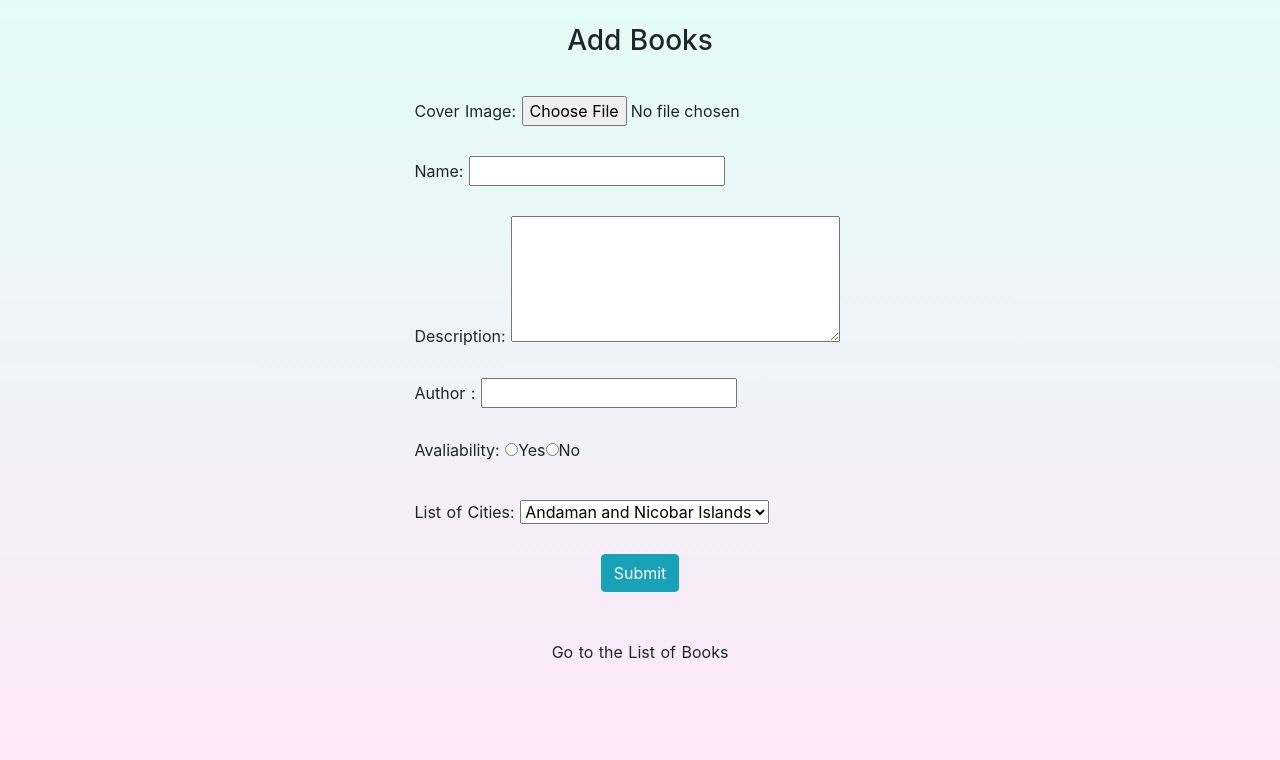
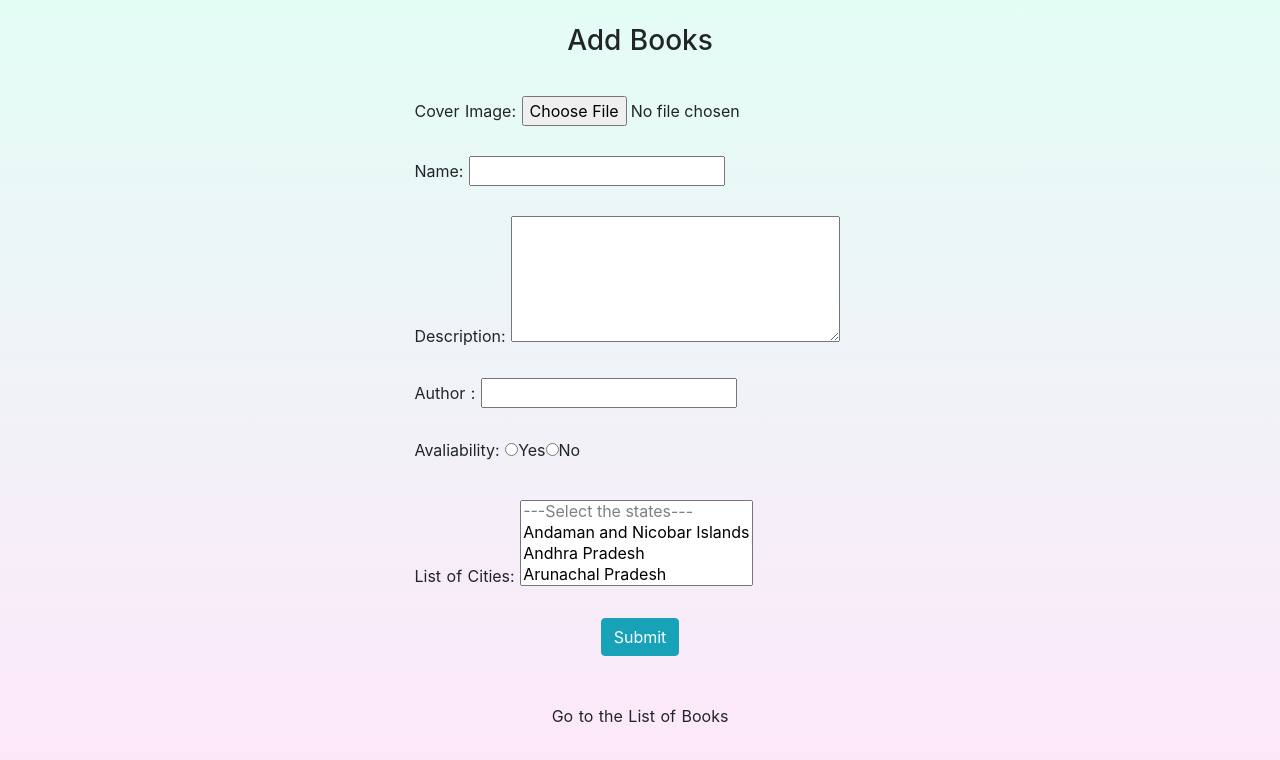
Before and after one commit to hiwanis/Book-Listing, a Nuxt app: page /addBooks in a window 1280 px wide. Shown: the top 760 px of the page. Built offline with nearby package versions, Linux system fonts and the light colour scheme.

Commit message:
your mess\age

```diff
--- /dev/null
+++ b/components/author.vue
@@ -0,0 +1,5 @@
+<template>
+    <div>
+        <li>Author : <input type="text" name="" id="" /> </li>
+    </div>
+</template>
--- /dev/null
+++ b/components/available.vue
@@ -0,0 +1,9 @@
+<template>
+    <div class="details">
+        <li>Avaliability: <input type="radio" name="available" value="yes">
+            <label for="yes">Yes</label>
+            <input type="radio" name="available" value="no">
+            <label for="no">No</label>
+        </li>
+    </div>
+</template>
--- /dev/null
+++ b/components/coverimg.vue
@@ -0,0 +1,5 @@
+<template>
+    <div class="book-cover">
+        <li>Cover Image: {{ cname }} <input type="file" name="myImage" accept="image/x-png,image/gif,image/jpeg" /></li>
+    </div>
+</template>
--- /dev/null
+++ b/components/description.vue
@@ -0,0 +1,5 @@
+<template>
+    <div>
+        <li>Description: <textarea name="description" id="" cols="30" rows="5"></textarea> </li>
+    </div>
+</template>
--- /dev/null
+++ b/components/heading.vue
@@ -0,0 +1,5 @@
+<template>
+    <div class="text-center mt-4">
+        <h3>Add Books</h3>
+    </div>
+</template>
--- /dev/null
+++ b/components/name.vue
@@ -0,0 +1,5 @@
+<template>
+    <div>
+        <li>Name: <input type="text" name="" id="" /> </li>
+    </div>
+</template>
--- /dev/null
+++ b/components/stateList.vue
@@ -0,0 +1,44 @@
+<template>
+    <div class="select-state">
+        <li>List of Cities:
+            <select name="stateList" multiple>
+                <option value="disable" disabled>---Select the states---</option>
+                <option value="Andaman and Nicobar Islands">Andaman and Nicobar Islands</option>
+                <option value="Andhra Pradesh">Andhra Pradesh</option>
+                <option value="Arunachal Pradesh">Arunachal Pradesh</option>
+                <option value="Assam">Assam</option>
+                <option value="Bihar">Bihar</option>
+                <option value="Chandigarh">Chandigarh</option>
+                <option value="Chhattisgarh">Chhattisgarh</option>
+                <option value="Dadra and Nagar Haveli">Dadra and Nagar Haveli</option>
+                <option value="Daman and Diu">Daman and Diu</option>
+                <option value="Delhi">Delhi</option>
+                <option value="Goa">Goa</option>
+                <option value="Gujarat">Gujarat</option>
+                <option value="Haryana">Haryana</option>
+                <option value="Himachal Pradesh">Himachal Pradesh</option>
+                <option value="Jammu and Kashmir">Jammu and Kashmir</option>
+                <option value="Jharkhand">Jharkhand</option>
+                <option value="Karnataka">Karnataka</option>
+                <option value="Kerala">Kerala</option>
+                <option value="Lakshadweep">Lakshadweep</option>
+                <option value="Madhya Pradesh">Madhya Pradesh</option>
+                <option value="Maharashtra">Maharashtra</option>
+                <option value="Manipur">Manipur</option>
+                <option value="Meghalaya">Meghalaya</option>
+                <option value="Mizoram">Mizoram</option>
+                <option value="Nagaland">Nagaland</option>
+                <option value="Orissa">Orissa</option>
+                <option value="Pondicherry">Pondicherry</option>
+                <option value="Punjab">Punjab</option>
+                <option value="Rajasthan">Rajasthan</option>
+                <option value="Sikkim">Sikkim</option>
+                <option value="Tamil Nadu">Tamil Nadu</option>
+                <option value="Tripura">Tripura</option>
+                <option value="Uttaranchal">Uttaranchal</option>
+                <option value="Uttar Pradesh">Uttar Pradesh</option>
+                <option value="West Bengal">West Bengal</option>
+            </select>
+        </li>
+    </div>
+</template>
--- a/pages/addBooks.vue
+++ b/pages/addBooks.vue
@@ -1,62 +1,17 @@
 <template>
   <div class="addBooks">
     <div class="container">
-      <div class="text-center mt-4">
-        <h3>Add Books</h3>
-      </div>
+      <heading/>
       <form>
         <div class="d-flex flex-row justify-content-center">
           <div class="bookItems">
             <ul class="list-unstyled">
-              <li>Cover Image: {{ cname }} <input type="file" name="myImage" accept="image/x-png,image/gif,image/jpeg" /> </li>
-              <li>Name: {{ name }} <input type="text" name="" id="" /> </li>
-              <li>Description: {{ description }} <textarea name="description" id="" cols="30" rows="5"></textarea> </li>
-              <li>Author {{ author }}: <input type="text" name="" id="" /> </li>
-              <li>Avaliability: {{avaliability}} <input type="radio" name="available" value="yes">
-                <label for="yes">Yes</label>
-                <input type="radio" name="available" value="no">
-                <label for="no">No</label>
-              <li>List of Cities:
-                {{lcities}}
-                <select name="stateList">
-                  <option value="disable" disabled>---Select the states---</option>
-                  <option value="Andaman and Nicobar Islands">Andaman and Nicobar Islands</option>
-                  <option value="Andhra Pradesh">Andhra Pradesh</option>
-                  <option value="Arunachal Pradesh">Arunachal Pradesh</option>
-                  <option value="Assam">Assam</option>
-                  <option value="Bihar">Bihar</option>
-                  <option value="Chandigarh">Chandigarh</option>
-                  <option value="Chhattisgarh">Chhattisgarh</option>
-                  <option value="Dadra and Nagar Haveli">Dadra and Nagar Haveli</option>
-                  <option value="Daman and Diu">Daman and Diu</option>
-                  <option value="Delhi">Delhi</option>
-                  <option value="Goa">Goa</option>
-                  <option value="Gujarat">Gujarat</option>
-                  <option value="Haryana">Haryana</option>
-                  <option value="Himachal Pradesh">Himachal Pradesh</option>
-                  <option value="Jammu and Kashmir">Jammu and Kashmir</option>
-                  <option value="Jharkhand">Jharkhand</option>
-                  <option value="Karnataka">Karnataka</option>
-                  <option value="Kerala">Kerala</option>
-                  <option value="Lakshadweep">Lakshadweep</option>
-                  <option value="Madhya Pradesh">Madhya Pradesh</option>
-                  <option value="Maharashtra">Maharashtra</option>
-                  <option value="Manipur">Manipur</option>
-                  <option value="Meghalaya">Meghalaya</option>
-                  <option value="Mizoram">Mizoram</option>
-                  <option value="Nagaland">Nagaland</option>
-                  <option value="Orissa">Orissa</option>
-                  <option value="Pondicherry">Pondicherry</option>
-                  <option value="Punjab">Punjab</option>
-                  <option value="Rajasthan">Rajasthan</option>
-                  <option value="Sikkim">Sikkim</option>
-                  <option value="Tamil Nadu">Tamil Nadu</option>
-                  <option value="Tripura">Tripura</option>
-                  <option value="Uttaranchal">Uttaranchal</option>
-                  <option value="Uttar Pradesh">Uttar Pradesh</option>
-                  <option value="West Bengal">West Bengal</option>
-                </select>
-              </li>
+              <coverimg/>
+              <name/>
+              <description/>
+              <author/>
+              <available/>
+              <stateList/>
             </ul>
             <div class="col-12 text-center">
               <button class="btn btn-info">Submit</button>
@@ -72,6 +27,13 @@
   </template>
 
 <script>
+  import heading from "~/components/heading.vue"
+  import coverimg from "~/components/coverimg.vue"
+  import name from "~/components/name.vue"
+  import description from "~/components/description.vue"
+  import author from "~/components/author.vue"
+  import available from "~/components/available.vue"
+  import stateList from "~/components/stateList.vue"
 export default {
 
 }
--- a/pages/listOfBooks.vue
+++ /dev/null
@@ -1,44 +0,0 @@
-
-<template>
-    <div class="container">
-        <div class="text-center mt-4">
-            List of all the Books
-        </div>
-        <div class="d-flex flex-rwo justify-content-center">
-            <ul>
-                <li>
-                    {{cname}}
-                </li>
-            </ul>
-            <ul>
-                <li>
-                    {{name}}
-                </li>
-            </ul>
-            <ul>
-                <li>
-                    {{description}}
-                </li>
-            </ul>
-            <ul>
-                <li>
-                    {{author}}
-                </li>
-            </ul>
-            <ul>
-                <li>
-                    {{avaliability}}
-                </li>
-            </ul>
-            <ul>
-                <li>
-                    {{lcities}}
-                </li>
-            </ul>
-        </div>
-    </div>
-</template>
-
-<script>
-
-</script>
```
